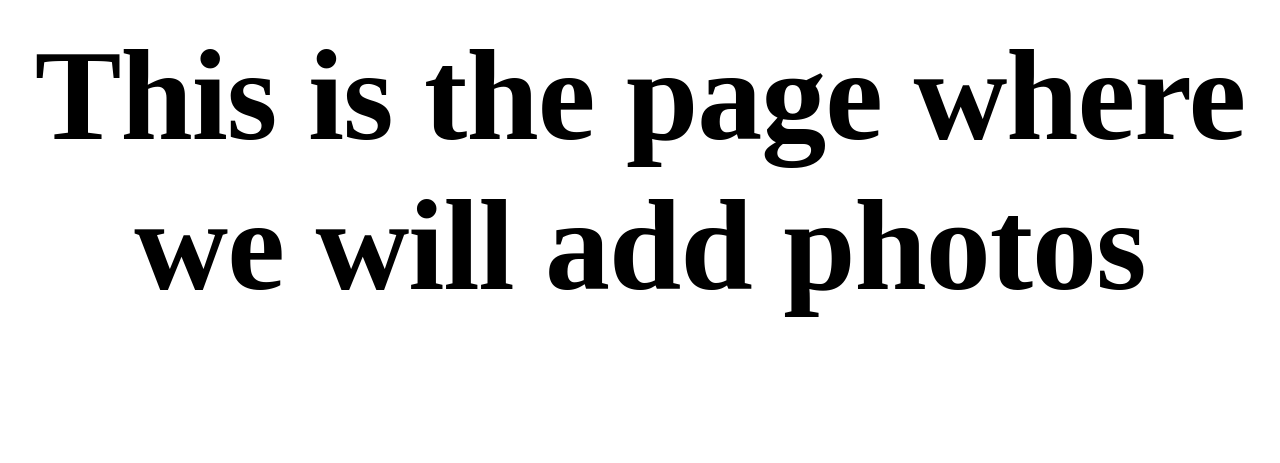
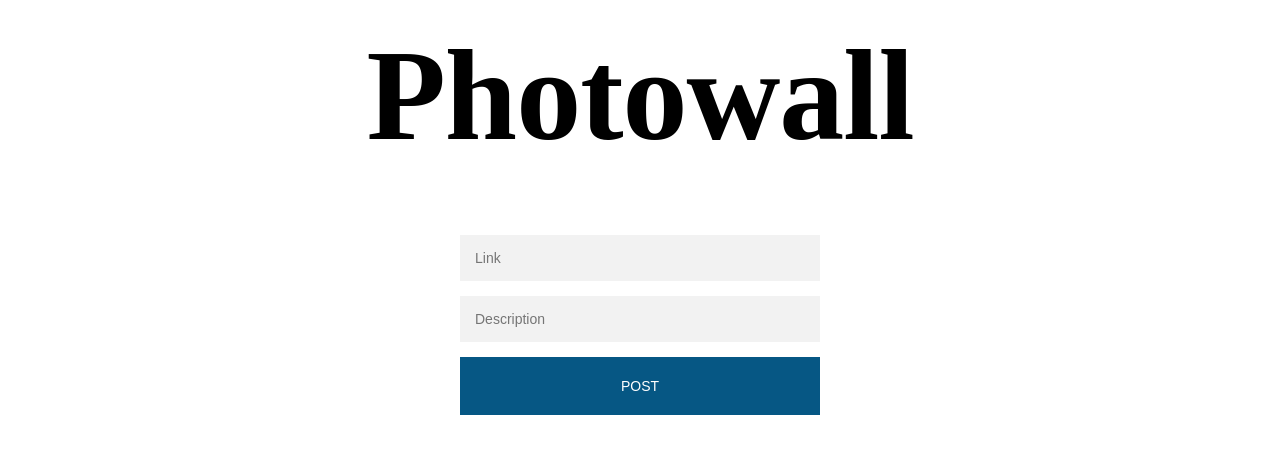
Before and after one commit to jeffarrubla/photowall, a React app: page /addPhoto in a window 1280 px wide. Built offline with nearby package versions, Linux system fonts and the light colour scheme; a web font is replaced by a local one.

Commit message:
Setup UI for add photo

```diff
--- a/src/Components/AddPhoto.js
+++ b/src/Components/AddPhoto.js
@@ -2,7 +2,18 @@ import React, {Component} from 'react'
 
 class AddPhoto extends Component {
 	render() {
-		return <h1>This is the page where we will add photos</h1>
+		return (
+			<div>
+				<h1>Photowall</h1>
+				<div className="form">
+					<form>
+						<input type="text" placeholder="Link"/>
+						<input type="text" placeholder="Description"/>
+						<button> Post </button>
+					</form>
+				</div>
+			</div>
+			)
 	}
 }
 
--- a/src/Components/Photo.js
+++ b/src/Components/Photo.js
@@ -7,7 +7,7 @@ function Photo(props) {
 				<img className="photo" src={post.imageLink} alt={post.description} />
 				<figcaption> <p> {post.description} </p> </figcaption>
 				<div className="button-container">
-					<button className="remove-button" onClick={() => {
+					<button onClick={() => {
 						props.onRemovePhoto(post)
 					}} > Remove </button>
 				</div>
--- a/src/styles/stylesheet.css
+++ b/src/styles/stylesheet.css
@@ -48,7 +48,7 @@ h1 {
 	justify-content: center
 }
 
-.remove-button {
+button {
 	flex-basis: 48%;
 	color: red;
 	font-size: 15px;
@@ -65,3 +65,42 @@ h1 {
 	background-size: contain;
 	border: none;
 }
+
+.form {
+	background: white;
+	margin: 0 auto;
+	max-width: 360px;
+	padding: 45px;
+	text-align: center;
+}
+
+.form input {
+	font-family: sans-serif;
+	background: #f2f2f2;
+	width: 100%;
+	border: none;
+	padding: 15px;
+	box-sizing: border-box;
+	font-size: 14px;
+	margin: 0 0 15px;
+}
+
+.form button {
+	font-family: sans-serif;;
+	text-transform: uppercase;
+	background: #065784;
+	width: 100%;
+	border: none;
+	padding: 15px;
+	color: white;
+	font-size: 14px;
+	cursor: pointer;
+}
+
+.form button:hover {
+	background: #7b8589;
+}
+
+button:hover {
+	border-color: blue;
+}
```
